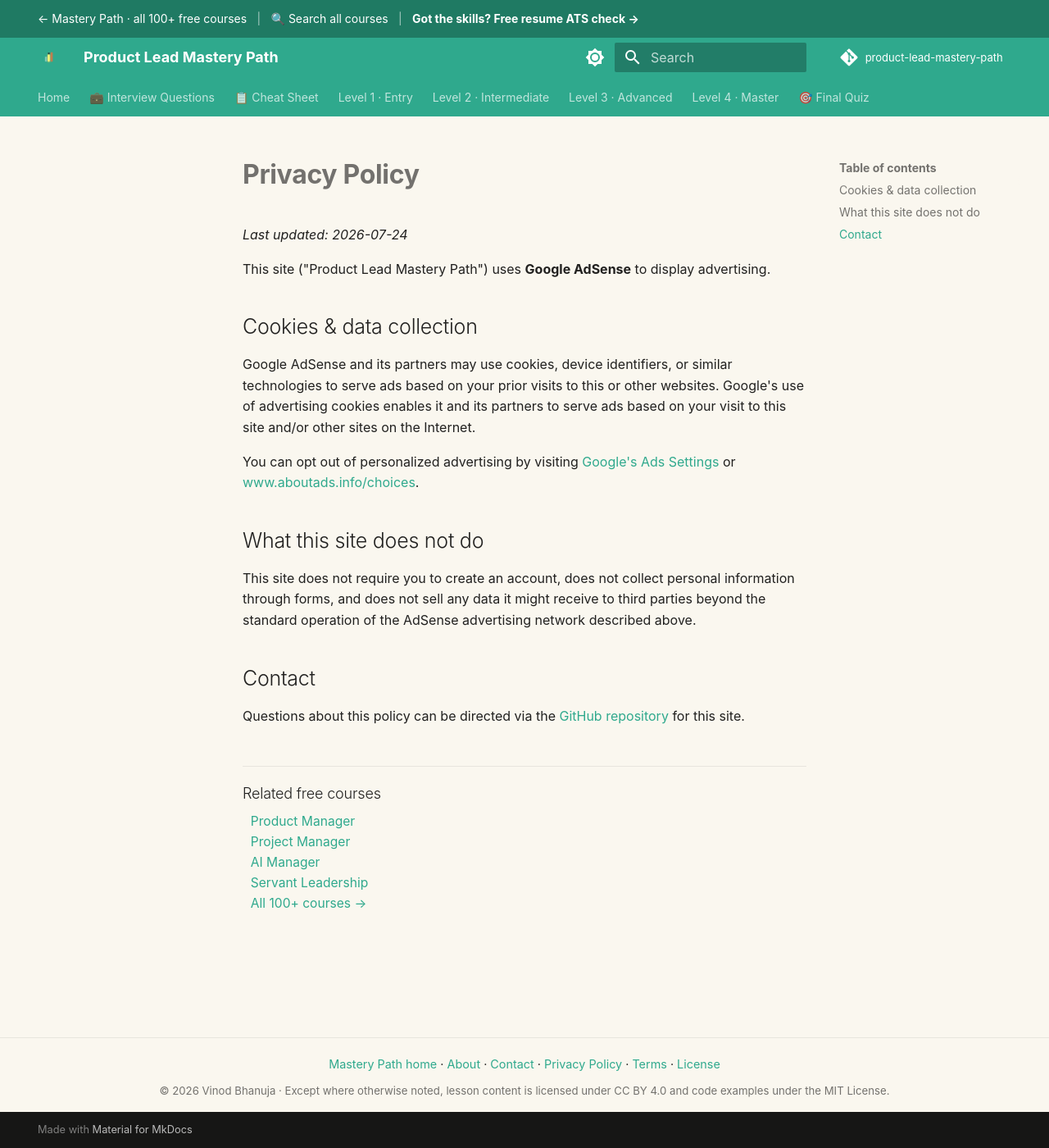
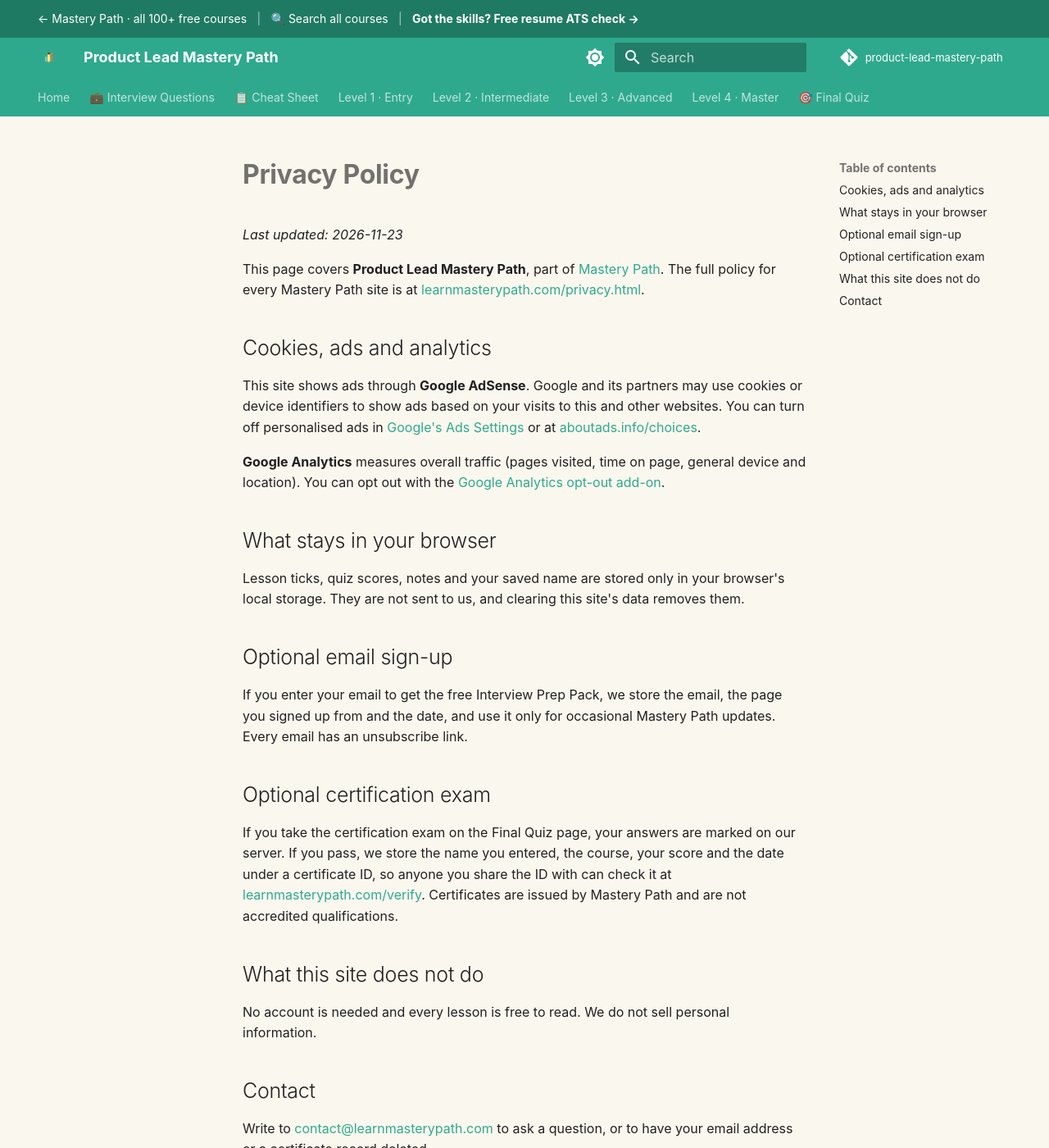
Before and after one commit to SIGILIPELLI/product-lead-mastery-path, an MkDocs documentation site: the page built from docs/privacy.md, in a window 1280 px wide and 1400 px high. Shown: the whole window at 82% size. Built offline with MkDocs 1.6.1 and Material for MkDocs 9.7.7, drawn with Linux system fonts in a browser that asks for light colours; comment, search, counter and statistics services are not loaded.

Commit message:
Update privacy page: progress stays in the browser, optional email sign-up and certification exam, link to the full policy
Co-Authored-By: Claude Opus 5.5 <noreply@anthropic.com>

```diff
--- a/docs/privacy.md
+++ b/docs/privacy.md
@@ -1,33 +1,35 @@
 ---
-description: "Privacy policy for the free Product Lead Mastery Path: how Google Analytics and AdSense cookies are used, what is not collected, and how to opt out."
+description: "Privacy policy for the free Product Lead Mastery Path: cookies for ads and analytics, what stays in your browser, and the optional email sign-up and certification exam."
 ---
 
 # Privacy Policy
 
-_Last updated: 2026-07-24_
+_Last updated: 2026-11-23_
 
-This site ("Product Lead Mastery Path") uses **Google AdSense** to display advertising.
+This page covers **Product Lead Mastery Path**, part of [Mastery Path](https://learnmasterypath.com/). The full policy for every Mastery Path site is at [learnmasterypath.com/privacy.html](https://learnmasterypath.com/privacy.html).
 
-## Cookies & data collection
+## Cookies, ads and analytics
 
-Google AdSense and its partners may use cookies, device identifiers, or similar
-technologies to serve ads based on your prior visits to this or other websites.
-Google's use of advertising cookies enables it and its partners to serve ads
-based on your visit to this site and/or other sites on the Internet.
+This site shows ads through **Google AdSense**. Google and its partners may use cookies or device identifiers to show ads based on your visits to this and other websites. You can turn off personalised ads in [Google's Ads Settings](https://adssettings.google.com/) or at [aboutads.info/choices](https://www.aboutads.info/choices/).
 
-You can opt out of personalized advertising by visiting
-[Google's Ads Settings](https://adssettings.google.com/) or
-[www.aboutads.info/choices](https://www.aboutads.info/choices/).
+**Google Analytics** measures overall traffic (pages visited, time on page, general device and location). You can opt out with the [Google Analytics opt-out add-on](https://tools.google.com/dlpage/gaoptout).
+
+## What stays in your browser
+
+Lesson ticks, quiz scores, notes and your saved name are stored only in your browser's local storage. They are not sent to us, and clearing this site's data removes them.
+
+## Optional email sign-up
+
+If you enter your email to get the free Interview Prep Pack, we store the email, the page you signed up from and the date, and use it only for occasional Mastery Path updates. Every email has an unsubscribe link.
+
+## Optional certification exam
+
+If you take the certification exam on the Final Quiz page, your answers are marked on our server. If you pass, we store the name you entered, the course, your score and the date under a certificate ID, so anyone you share the ID with can check it at [learnmasterypath.com/verify](https://learnmasterypath.com/verify/). Certificates are issued by Mastery Path and are not accredited qualifications.
 
 ## What this site does not do
 
-This site does not require you to create an account, does not collect personal
-information through forms, and does not sell any data it might receive to third
-parties beyond the standard operation of the AdSense advertising network
-described above.
+No account is needed and every lesson is free to read. We do not sell personal information.
 
 ## Contact
 
-Questions about this policy can be directed via the
-[GitHub repository](https://github.com/SIGILIPELLI/product-lead-mastery-path) for this
-site.
+Write to [contact@learnmasterypath.com](mailto:contact@learnmasterypath.com) to ask a question, or to have your email address or a certificate record deleted.
```
